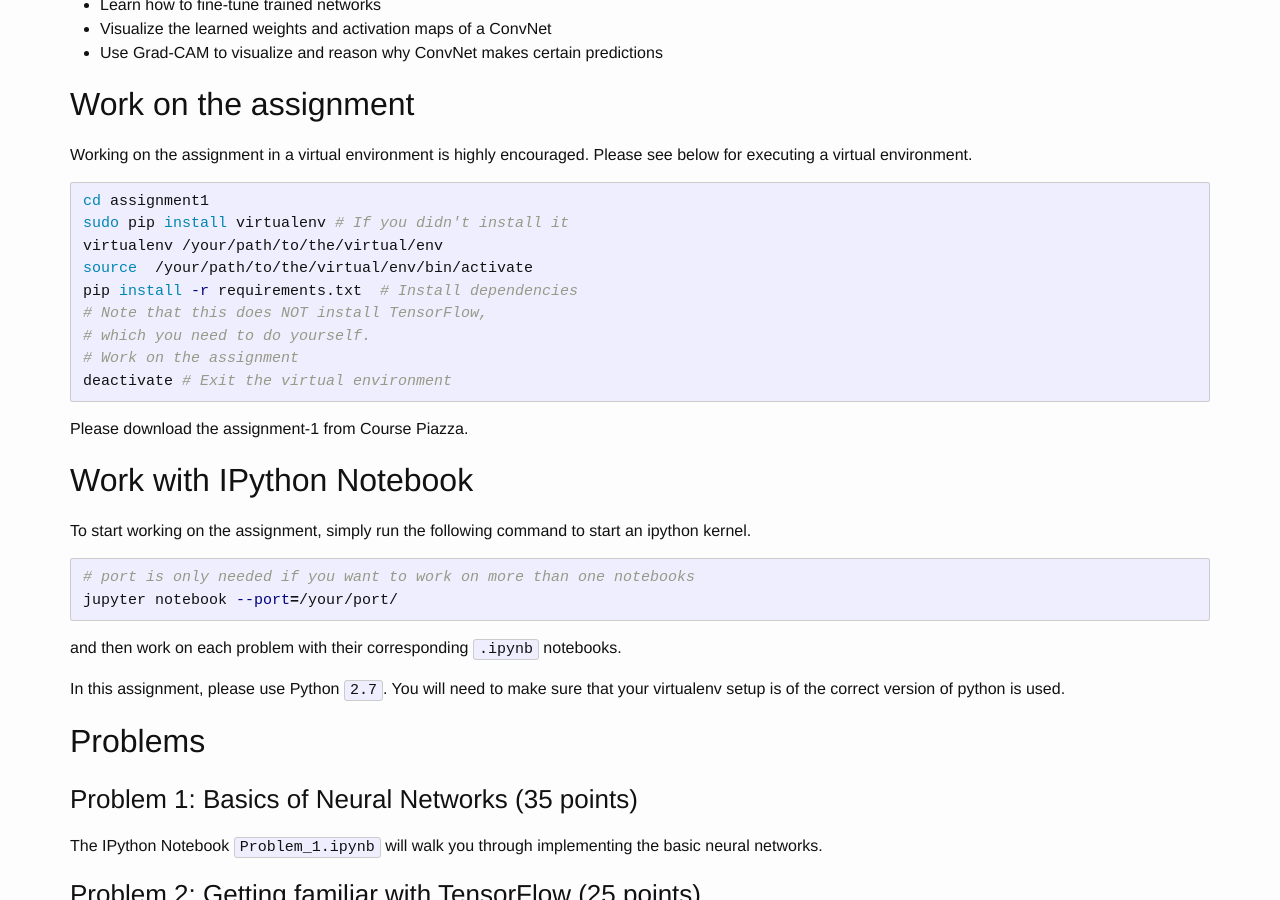
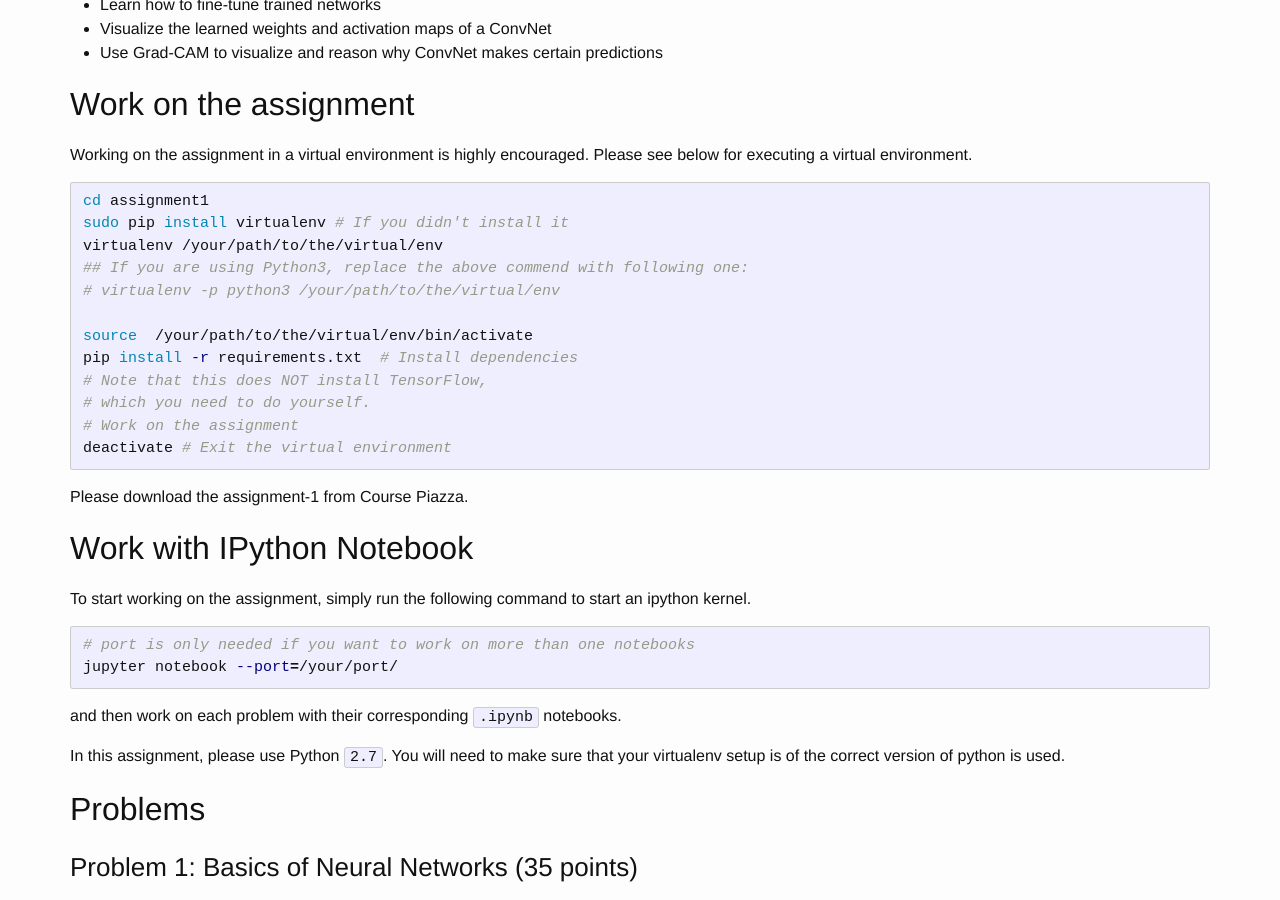
Before and after one commit to csci599-dl/csci599-dl.github.io, a Jekyll site: the page built from assignment1.md, in a window 1280 px wide and 900 px high, scrolled down 357 px. Built offline with Jekyll 4.4.1, drawn with Linux system fonts in a browser that asks for light colours.

Commit message:
Update Assignment 1

```diff
--- a/assignment1.md
+++ b/assignment1.md
@@ -21,6 +21,9 @@ Please see below for executing a virtual environment.
 cd assignment1
 sudo pip install virtualenv # If you didn't install it
 virtualenv /your/path/to/the/virtual/env
+## If you are using Python3, replace the above commend with following one:
+# virtualenv -p python3 /your/path/to/the/virtual/env
+
 source  /your/path/to/the/virtual/env/bin/activate
 pip install -r requirements.txt  # Install dependencies
 # Note that this does NOT install TensorFlow,
```
